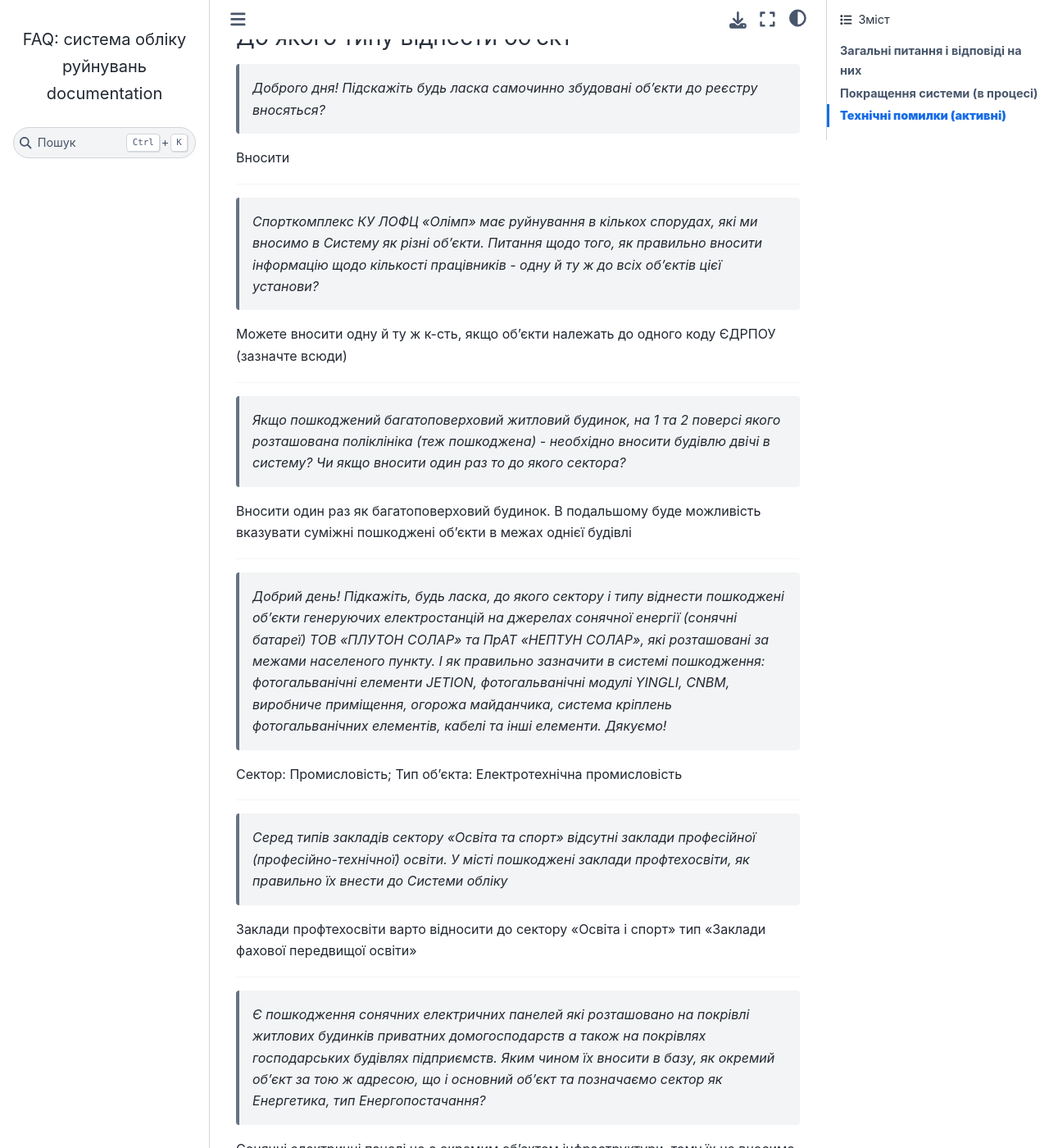
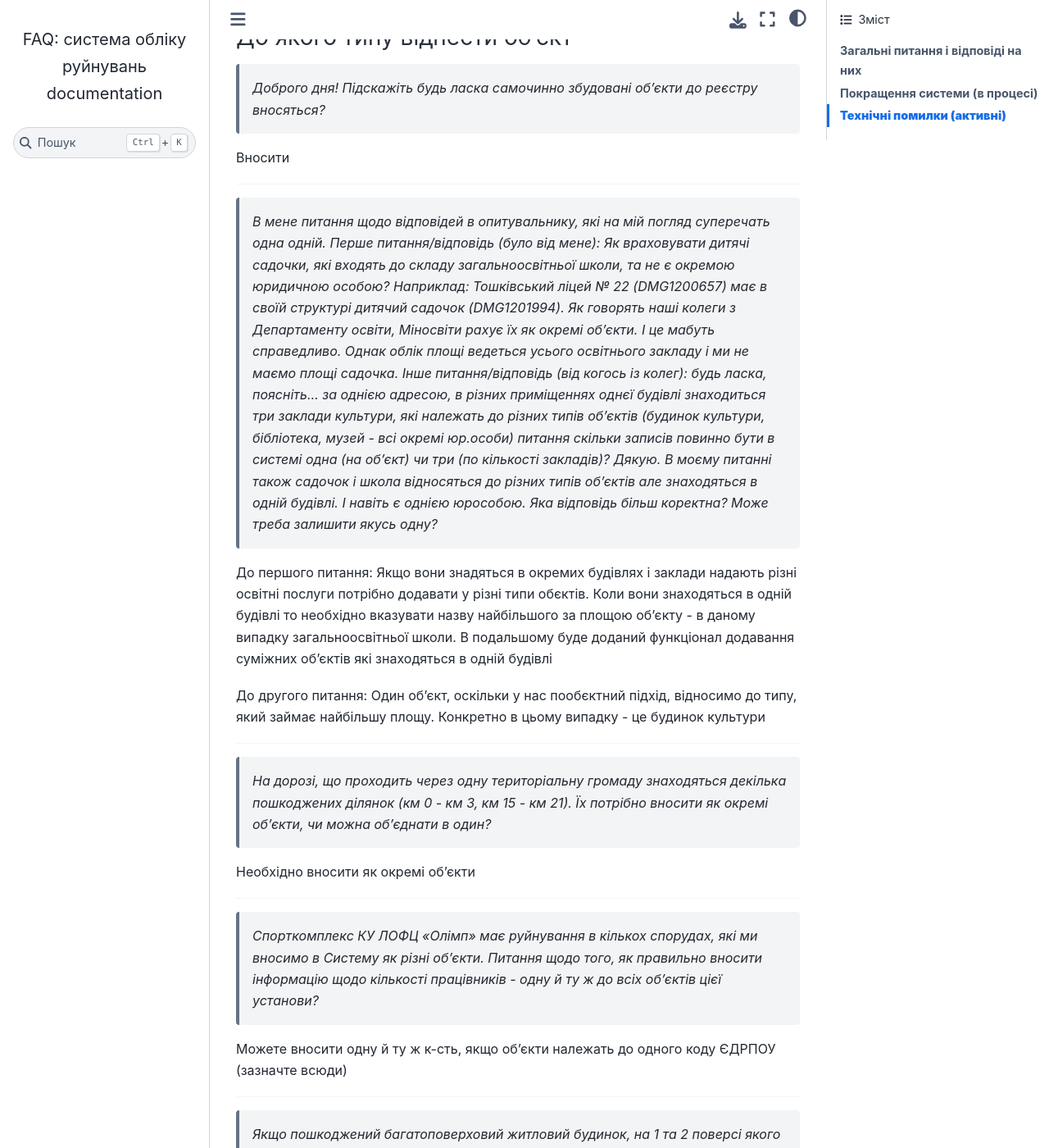
Before and after one commit to hp0404/docs.rebuild, a Sphinx documentation site: the page built from docs/source/index.md, in a window 1280 px wide and 1400 px high, scrolled down 501 px. Shown: the whole window at 82% size. Built offline with Sphinx 7.4.7 and the Sphinx Book theme 1.1.4, drawn with Linux system fonts in a browser that asks for light colours; some of the changed text lies outside the part shown.

Commit message:
Updated docs

```diff
--- a/docs/source/index.md
+++ b/docs/source/index.md
@@ -22,6 +22,18 @@
 > *Доброго дня! Підскажіть будь ласка самочинно збудовані об'єкти  до реєстру  вносяться?*
 
 Вносити
+
+---
+> *В мене питання щодо відповідей в опитувальнику, які на мій погляд суперечать одна одній. Перше питання/відповідь (було від мене): Як враховувати дитячі садочки, які входять до складу загальноосвітньої школи, та не є окремою юридичною особою? Наприклад: Тошківський ліцей № 22 (DMG1200657) має в своїй структурі дитячий садочок (DMG1201994). Як говорять наші колеги з Департаменту освіти, Міносвіти рахує їх як окремі об’єкти. І це мабуть справедливо. Однак облік площі ведеться усього освітнього закладу і ми не маємо площі садочка. Інше питання/відповідь (від когось із колег): будь ласка, поясніть… за однією адресою, в різних приміщеннях однєї будівлі знаходиться три заклади культури, які належать до різних типів об’єктів (будинок культури, бібліотека, музей - всі окремі юр.особи) питання скільки записів повинно бути в системі одна (на об’єкт) чи три (по кількості закладів)? Дякую. В моєму питанні також садочок і школа відносяться до різних типів об'єктів але знаходяться в одній будівлі. І навіть є однією юрособою. Яка відповідь більш коректна? Може треба залишити якусь одну?*
+
+До першого питання: Якщо вони знадяться в окремих будівлях і заклади надають різні освітні послуги потрібно додавати у різні типи обєктів. Коли вони знаходяться в одній будівлі то необхідно вказувати назву найбільшого за площою об'єкту - в даному випадку загальноосвітньої школи. В подальшому буде доданий функціонал додавання суміжних об'єктів які знаходяться в одній будівлі
+
+До другого питання: Один об’єкт, оскільки у нас пообєктний підхід, відносимо до типу, який займає найбільшу площу. Конкретно в цьому випадку - це будинок культури
+
+---
+> *На дорозі, що проходить через одну територіальну громаду знаходяться декілька пошкоджених ділянок (км 0 - км 3, км 15 - км 21). Їх потрібно вносити як окремі об'єкти, чи можна об'єднати в один?*
+
+Необхідно вносити як окремі об'єкти
 
 ---
 > *Спорткомплекс КУ ЛОФЦ "Олімп" має руйнування в кількох спорудах, які ми вносимо в Систему як різні об'єкти. Питання щодо того, як правильно вносити інформацію щодо кількості працівників - одну й ту ж до всіх об'єктів цієї установи?*
@@ -500,9 +512,19 @@
 Додайте площу склянної перегородки до площі вікон
 
 ---
+> *Доброго дня. Якщо фактично загальнобудівельні роботи з будівництва об'єкту виконано, але об'єкт не введений в експлуатацію, то чи вважається такий об'єк незавершеним будівництвом?*
+
+Саме так, по закону, до отримання сертифікату готовності об’єкт рахується як незавершене будівництво зі ступенем готовності 99,9%. А після оплати сертифікату включаються всі витрати і стає 100%
+
+---
 > *Добрий день. В яких можливих форматах потрібно завантажувати фото? Чи може це бути jpg? Чи це має бути один чітко визначений формат.*
 
 jpg, jpeg, png, webp, одне фото до 10Мб, до 5 фото в об'єкт
+
+---
+> *У багатоквартирному житловому будинку під час влучання снарядів було також зруйновано інженерні мережі та обладнання (система опалення у квартирах та місцях загального користування, водопостачання або водовідведення у квартирах та місцях загального користування, газопостачання у квартирах та місцях загального користування, електропостачання у квартирах та місцях загального користування) , яким чином її можливо зазначити у розділі пошкодження? даний підтип пошкоджень у секторі житло (багатоквартирні житлові будинки) не міститься.*
+
+Спочатку внесіть об'єкт як багатокрвартирний будинок, заповнивши всі параметри руйнування - для оцінки вартості відновлення самої будівлі. Вартість мереж газо, електро, водо постачання/відведення, опалення в квартирах та місцях загального користування врахована у вартості м2 реконструкції чи будівництва нового
 
 ---
 > *В режимі "Редагування об'єкта" - "Пошкодження" в графі "Кількість працівників, осіб" вказувати станом на яку дату?*
@@ -790,6 +812,11 @@
 Оцінка об'єктів, які відмінні від будівель та споруд буде виконуватися індивідуально. Вартість таких об'єктів потрібно буде фіксувати у розділі картки об'єкту "Відновлення"
 
 ---
+> *Система автоматично розраховує цінову пропозицію на відновлення вікон зруйнованого об'єкта. Чи можна дізнатися, які роботи закладено у цю вартість.*
+
+включає вартість вікон, демонтаж, монтаж, відкоси, зовнішні відливи, підвіконна дошка
+
+---
 > *Доброго дня! Промислове підприємство надало нам дані про руйнування. Ці дані внесені до Е-кабінету, отримали статус "Підтверджено" і система виконала оцінку зруйнованого майна. Підприємство цікавиться, що робить ОВА і яка подальші дії будуть зроблені для відновлення або компенсації збитків. Ми можемо надати інформацію про вартість оцінки з кабінету? Чи обмежитися фразами, що внесли до системи і все.*
 
 Так підприємству можна повідомити попередню оцінку, але наголосити, що це лише попередня оцінка, яка виконується для калькуляції масштабів збитків та руйнувань.
```
Also changed, not shown: other parts of docs/source/index.md (+1 -16 lines).
